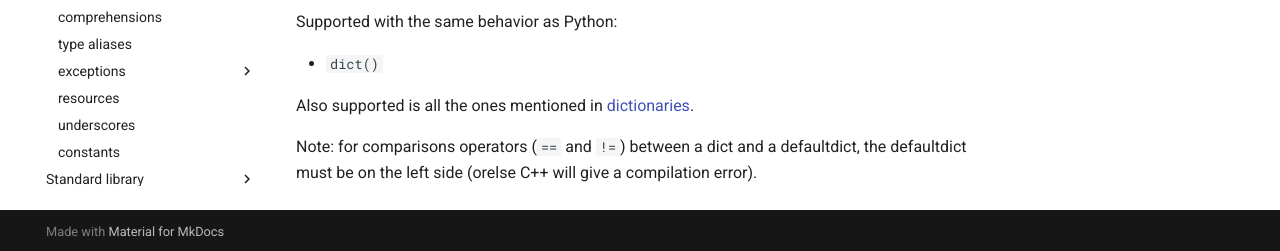
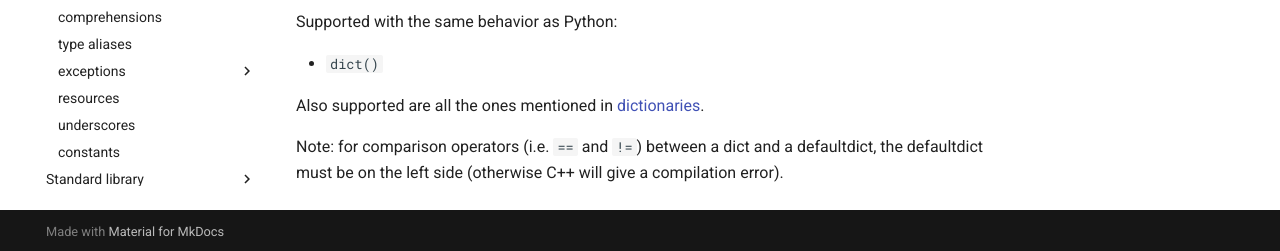
Before and after one commit to curtispuetz/pypp-docs, an MkDocs documentation site: the page built from docs/lang_features/types/default_dictionary.md, in a window 1280 px wide and 1328 px high. Shown: the part 1074-1325 px from the top of the window. Built offline with MkDocs 1.6.1 and Material for MkDocs 9.7.7, drawn with Linux system fonts in a browser that asks for light colours.

Commit message:
Fix wording and punctuation in default_dictionary.md

```diff
--- a/docs/lang_features/types/default_dictionary.md
+++ b/docs/lang_features/types/default_dictionary.md
@@ -42,6 +42,6 @@ Supported with the same behavior as Python:
 
 - `dict()`
 
-Also supported is all the ones mentioned in [dictionaries](dict.md#other-operations).
+Also supported are all the ones mentioned in [dictionaries](dict.md#other-operations).
 
-Note: for comparisons operators (`==` and `!=`) between a dict and a defaultdict, the defaultdict must be on the left side (orelse C++ will give a compilation error).
+Note: for comparison operators (i.e. `==` and `!=`) between a dict and a defaultdict, the defaultdict must be on the left side (otherwise C++ will give a compilation error).
```
